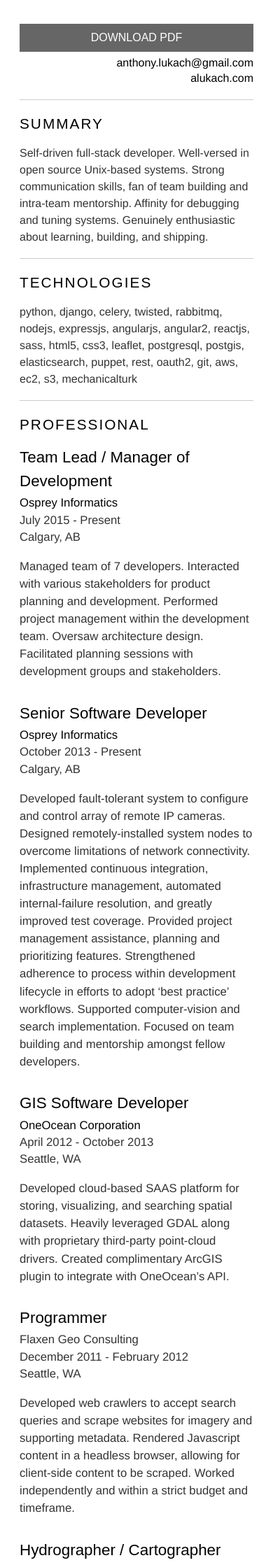
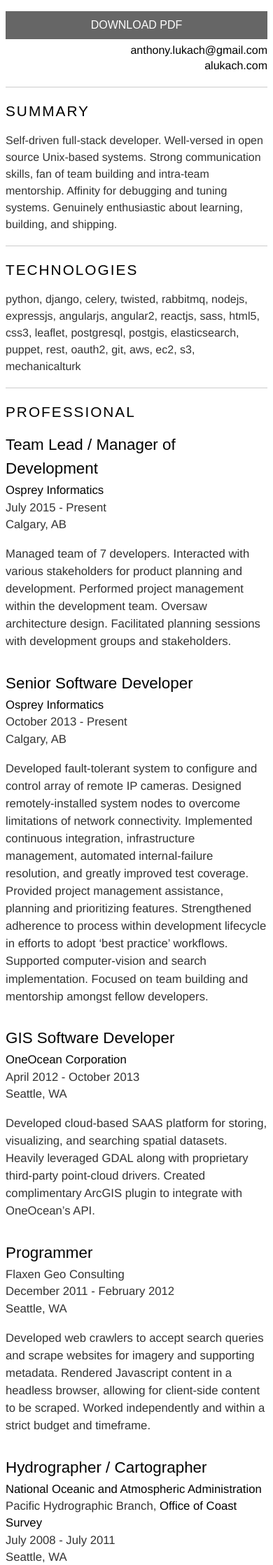
Before and after one commit to alukach/alukach.github.io, a Jekyll site: the page resume/alukach.html, which Jekyll copies as it is, in a window 390 px wide. Shown: the top 2237 px of the page at 70% size. Built offline with Jekyll 4.4.1, drawn with Linux system fonts in a browser that asks for light colours.

Commit message:
Fix resume padding for mobile

```diff
--- a/resume/alukach-resume.css
+++ b/resume/alukach-resume.css
@@ -263,6 +263,7 @@ em { font-family:'Times New Roman', Times, serif; }
     color:#333333;
     position:relative;
     width:inherit;
+    padding:0px;
   }
   .resume blockquote {
     float:none;
```
Also changed, not shown: resume/source/css/screen.css (+5 -4 lines), 1 other file.
